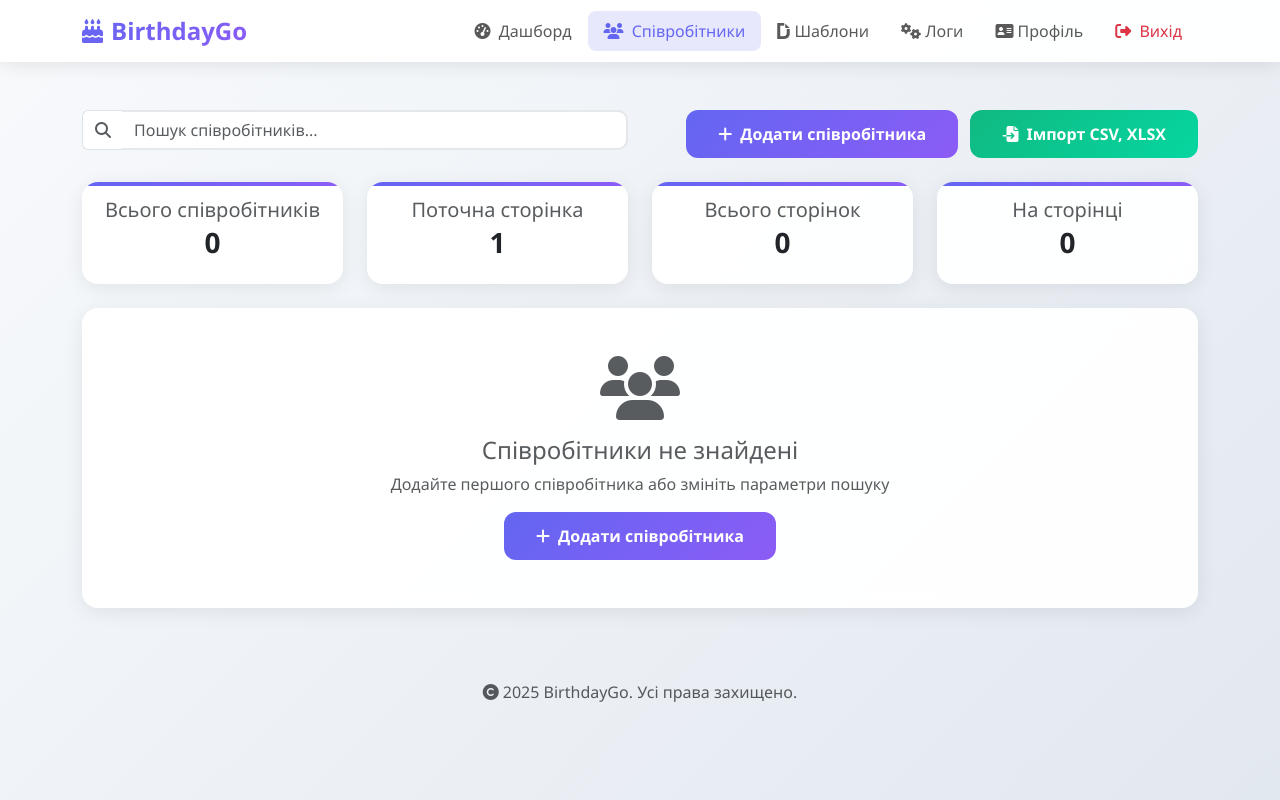
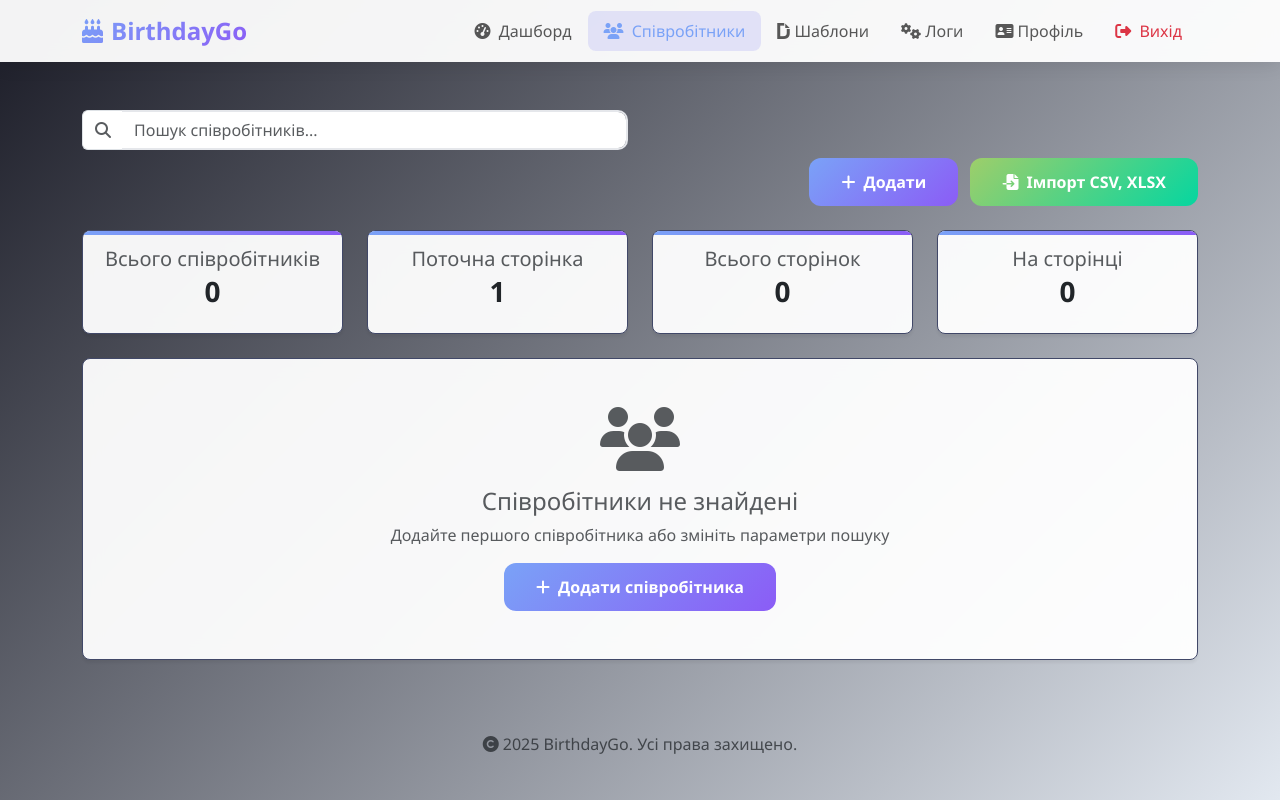
Before and after one commit to sergbondckua/birthday_email_notification_system, a Flask app: page /employees/ in a window 1280 px wide. Run offline with Flask 3, Linux system fonts and the light colour scheme; the visitor is signed in with stand-in values (Sample User, id 1); data that the repository does not hold is empty; parts of the project's set-up code (start-up, migrations or seed data) failed here and were passed over; some libraries are stand-ins or nearby versions.

Commit message:
edit css

```diff
--- a/static/css/style.css
+++ b/static/css/style.css
@@ -1,11 +1,13 @@
 :root {
-  --primary-color: #6366f1;
+    --primary-color: #7aa2f7;
     --secondary-color: #8b5cf6;
-  --success-color: #10b981;
-  --warning-color: #f59e0b;
-  --danger-color: #ef4444;
+    --success-color: #9ece6a;
+    --warning-color: #ff9e64;
+    --danger-color: #f7768e;
     --dark-color: #1f2937;
-  --light-bg: #f8fafc;
+    --light-bg: #1a1b26;
+    --card-bg: rgba(255, 255, 255, 0.95);
+    --border-color: #414868;
 }
 
 /* -------------------- Base Styles -------------------- */
@@ -77,16 +79,16 @@ body {
 
 .card,
 .modal-content {
-  border: none;
-  border-radius: 16px;
-  box-shadow: 0 4px 20px rgba(0, 0, 0, 0.08);
+    border: 1px solid var(--border-color);
+    border-radius: 8px;
+    box-shadow: 0 3px 3px rgba(0, 0, 0, 0.05);
     transition: all 0.3s ease;
     backdrop-filter: blur(10px);
-  background: rgba(255, 255, 255, 0.95);
+    background: var(--card-bg);
 }
 
 .card:hover {
-  transform: translateY(-5px);
+    transform: none; /*translateY(-5px);*/
     box-shadow: 0 8px 25px rgba(0, 0, 0, 0.15);
 }
 
@@ -173,6 +175,10 @@ body {
     background: linear-gradient(135deg, var(--success-color), #06d6a0);
 }
 
+.badge-danger {
+    background: linear-gradient(135deg, var(--danger-color), #f87171);
+}
+
 /* -------------------- Buttons -------------------- */
 
 .btn-gradient,
@@ -207,6 +213,19 @@ body {
     box-shadow: 0 8px 20px rgba(0, 0, 0, 0.15);
     color: white;
 }
+
+/* 📱 Адаптація для мобільних */
+@media (max-width: 480px) {
+    .btn-gradient,
+    .btn-success-gradient,
+    .btn-danger-gradient,
+    .btn-profile {
+        padding: 0.5rem 1rem;  /* зменшений відступ */
+        font-size: 0.875rem;   /* приблизно 14px */
+        border-radius: 8px;    /* трохи компактніше */
+    }
+}
+
 
 /* -------------------- Forms -------------------- */
 
--- a/templates/employees.html
+++ b/templates/employees.html
@@ -7,7 +7,7 @@
 {% block content %}
 
   <!-- Панель управління -->
-  <div class="row mb-4">
+  <div class="row mb-2">
     <div class="col-md-6">
       <div class="input-group">
             <span class="input-group-text bg-white border-end-0">
@@ -17,14 +17,18 @@
                placeholder="Пошук співробітників..." value="{{ request.args.get('search', '') }}">
       </div>
     </div>
-    <div class="col-md-6 text-end">
+  </div>
+  <!-- Кнопки управління -->
+  <div class="row mb-4">
+  <div class="col text-end">
     <button class="btn btn-gradient me-2" data-bs-toggle="modal" data-bs-target="#addEmployeeModal">
-        <i class="fas fa-plus me-2"></i>Додати співробітника
+      <i class="fas fa-plus me-2"></i>Додати
     </button>
     <button class="btn btn-success-gradient" data-bs-toggle="modal" data-bs-target="#importModal">
       <i class="fas fa-file-import me-2"></i>Імпорт CSV, XLSX
     </button>
   </div>
+
   </div>
 
   <!-- Статистика -->
--- a/templates/logs.html
+++ b/templates/logs.html
@@ -227,7 +227,7 @@
                     </td>
                     <td>${log.template?.name || 'N/A'}</td>
                     <td>
-                        <span class="badge ${log.status === 'sent' ? 'badge-success' : 'badge-warning'}">
+                        <span class="badge ${log.status === 'sent' ? 'badge-success' : 'badge-danger'}">
                             ${log.status === 'sent' ? 'Надіслано' : 'Помилка'}
                         </span>
                     </td>
```
Lines whose indentation alone changed are shown as unchanged.
